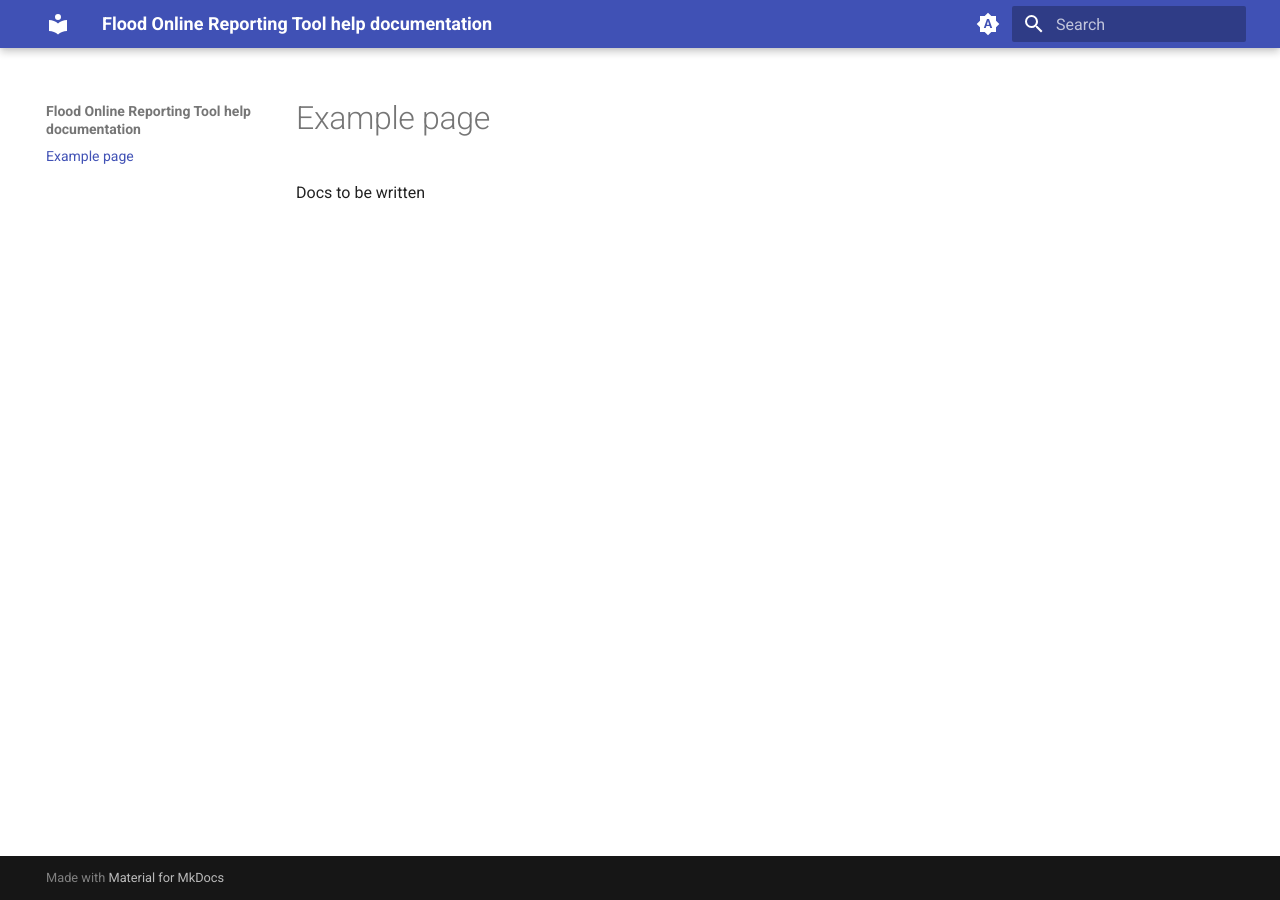
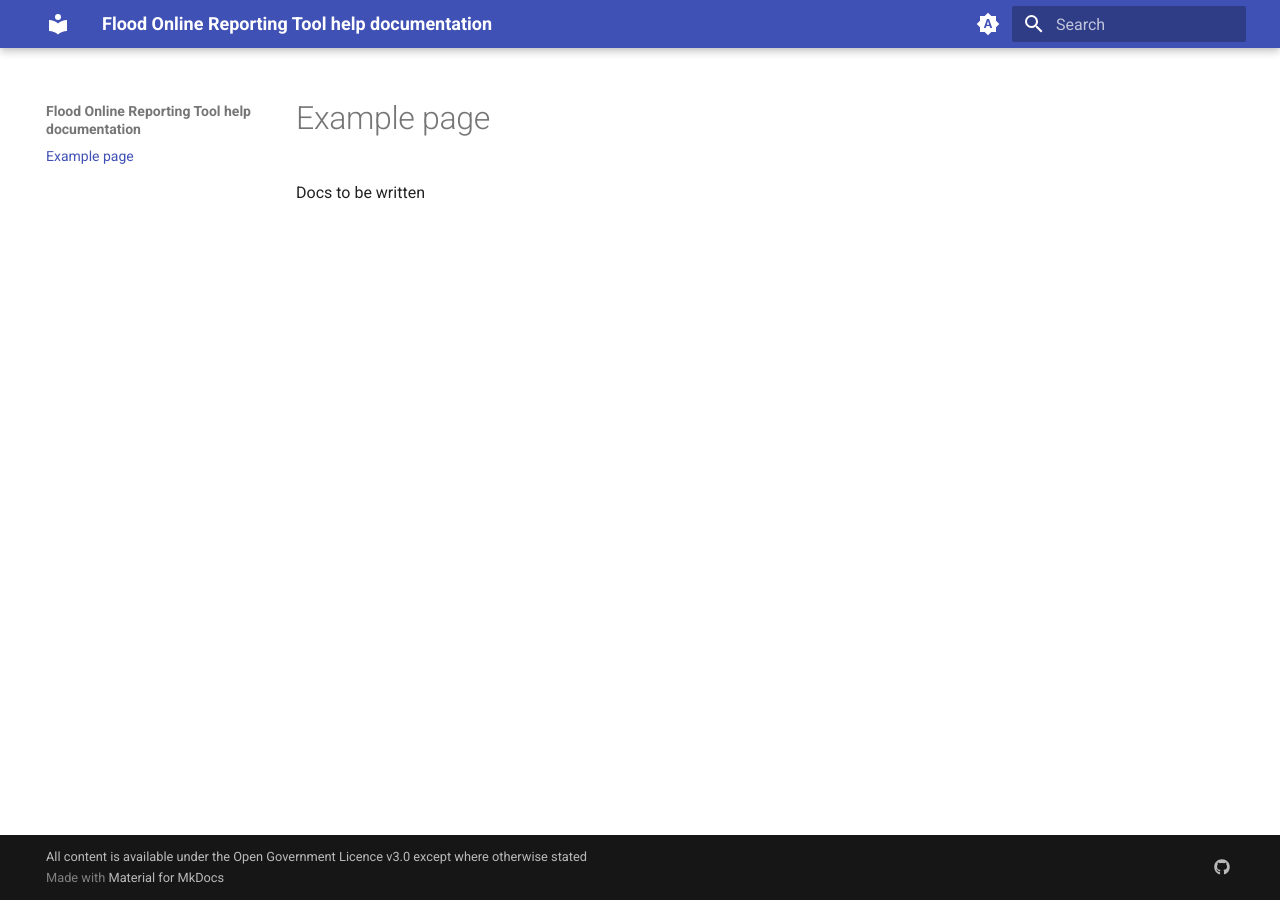
Before and after one commit to Dorset-Council-UK/FloodOnlineReportingTool.HelpDocumentation, an MkDocs documentation site: the page built from docs/index.md, in a window 1280 px wide. Built offline with MkDocs 1.6.1 and Material for MkDocs 9.7.7, drawn with Linux system fonts in a browser that asks for light colours.

Commit message:
Additional extensions added

```diff
--- a/mkdocs.yml
+++ b/mkdocs.yml
@@ -30,5 +30,19 @@
       toggle:
         icon: material/weather-night
         name: Switch to system preference
+markdown_extensions:
+- toc:
+    permalink: true
+- tables
+- attr_list
+- admonition
+- md_in_html
+- pymdownx.details
+- pymdownx.superfences
+extra:
+  social:
+    - icon: fontawesome/brands/github
+      link: https://github.com/Dorset-Council-UK
+copyright: All content is available under the Open Government Licence v3.0 except where otherwise stated
 nav:
     - 'index.md'
```
